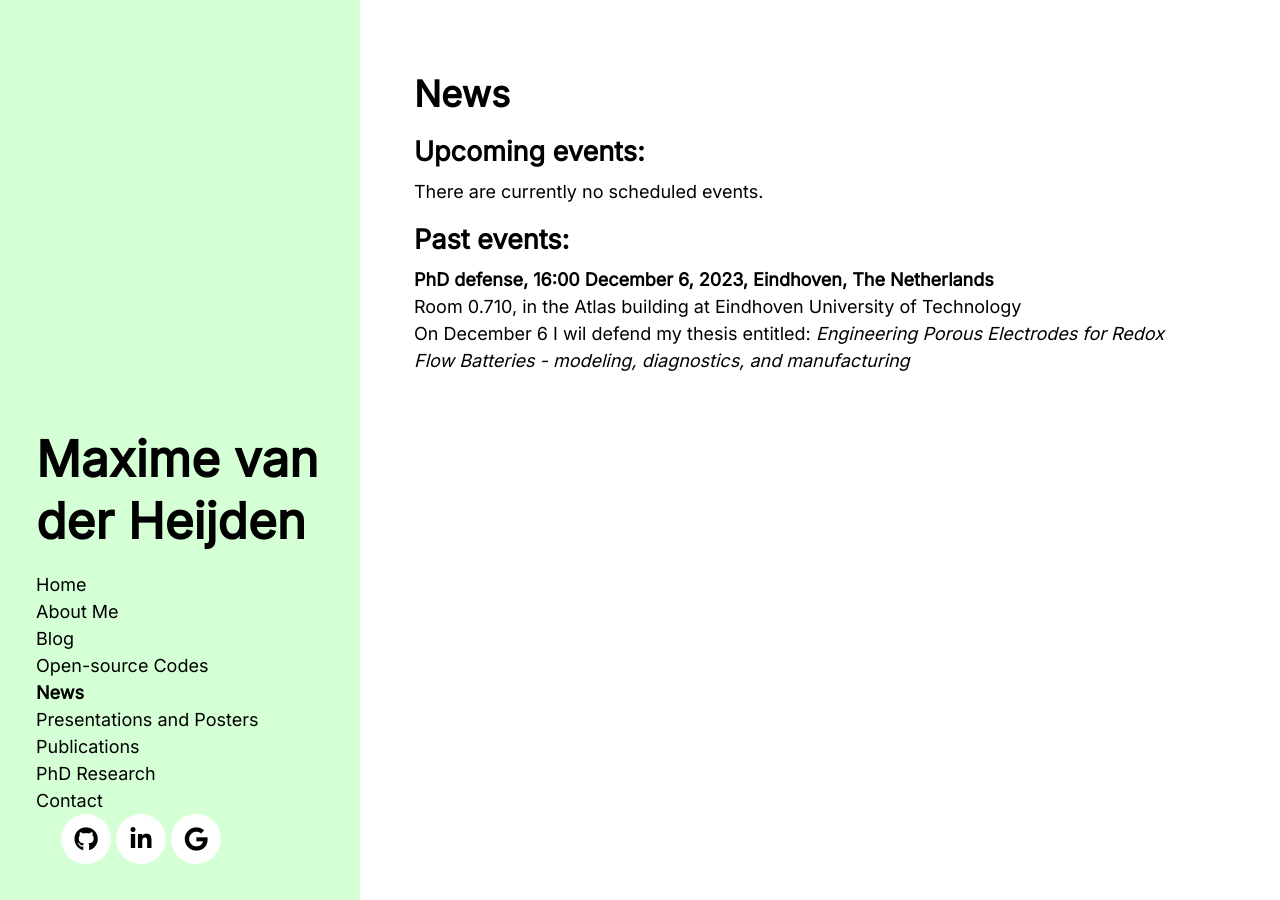
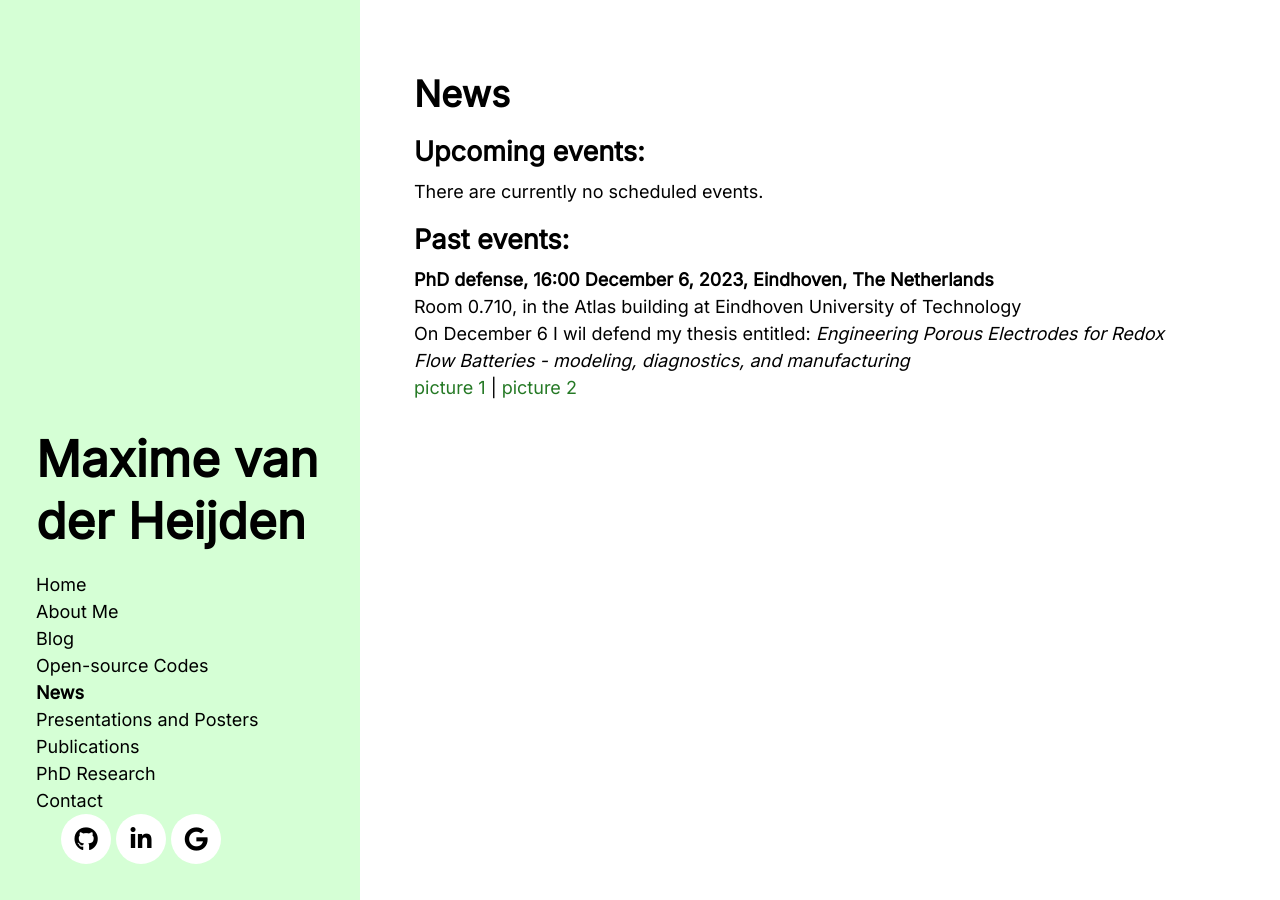
Before and after one commit to MaximevdHeijden/MaximevdHeijden.github.io, a Jekyll site: the page built from News.md, in a window 1280 px wide. Built offline with Jekyll 4.4.1, drawn with Linux system fonts in a browser that asks for light colours; nearby versions of some CDN libraries.

Commit message:
update presentations

```diff
--- a/News.md
+++ b/News.md
@@ -9,4 +9,5 @@ There are currently no scheduled events.
 ## Past events:
 **PhD defense, 16:00 December 6, 2023, Eindhoven, The Netherlands**\
 Room 0.710, in the Atlas building at Eindhoven University of Technology\
-On December 6 I wil defend my thesis entitled: *Engineering Porous Electrodes for Redox Flow Batteries - modeling, diagnostics, and manufacturing*
+On December 6 I wil defend my thesis entitled: *Engineering Porous Electrodes for Redox Flow Batteries - modeling, diagnostics, and manufacturing*\
+[picture 1](/public/pictures/Defense 1.jpg) | [picture 2](/public/pictures/Defense 2.jpg)
--- a/index.html
+++ b/index.html
@@ -3,11 +3,11 @@ layout: default
 title: Home
 ---
 
-<img src="/public/IMG-20220601-WA0006.jpg" alt="color photo ftl" width="50%" height="auto" />
+<img src="/public/pictures/Defense 1.jpg" alt="color photo ftl" width="50%" height="auto" />
 
 </p>
   Welcome to my website!
-  My name is Maxime and I am currently a PhD student in Electrochemistry in the <a target="_blank" href="http://https://www.fornercuencaresearch.com/">Electrochemical Materials and Systems group</a> in Eindhoven, The Netherlands.
+  My name is Maxime and I am currently a PostDoctoral Researcher in Electrochemistry in the <a target="_blank" href="http://https://www.fornercuencaresearch.com/">Electrochemical Materials and Systems group</a> in Eindhoven, The Netherlands.
 </p>
 </p>
    In my work I focus on the understanding and optimization of the three-dimensional structure of porous electrodes with the aim to design and synthesize next-generation electrodes for electrochemical devices by combining computer simulations and experimental methods.
```
